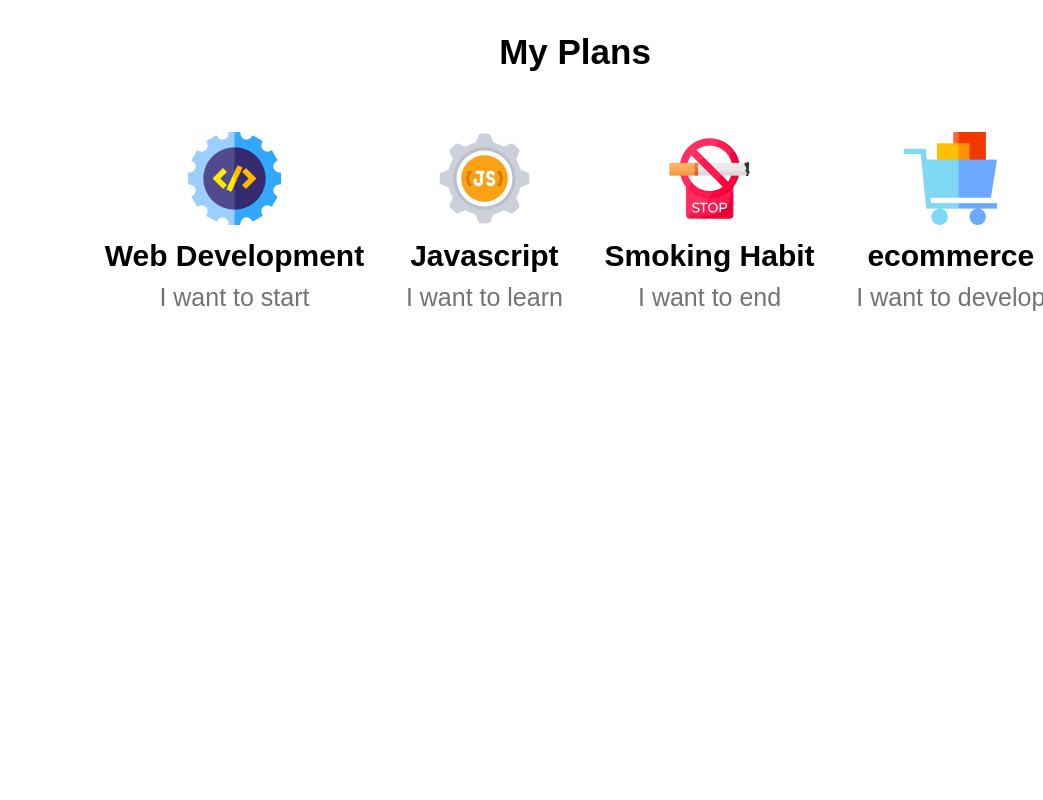
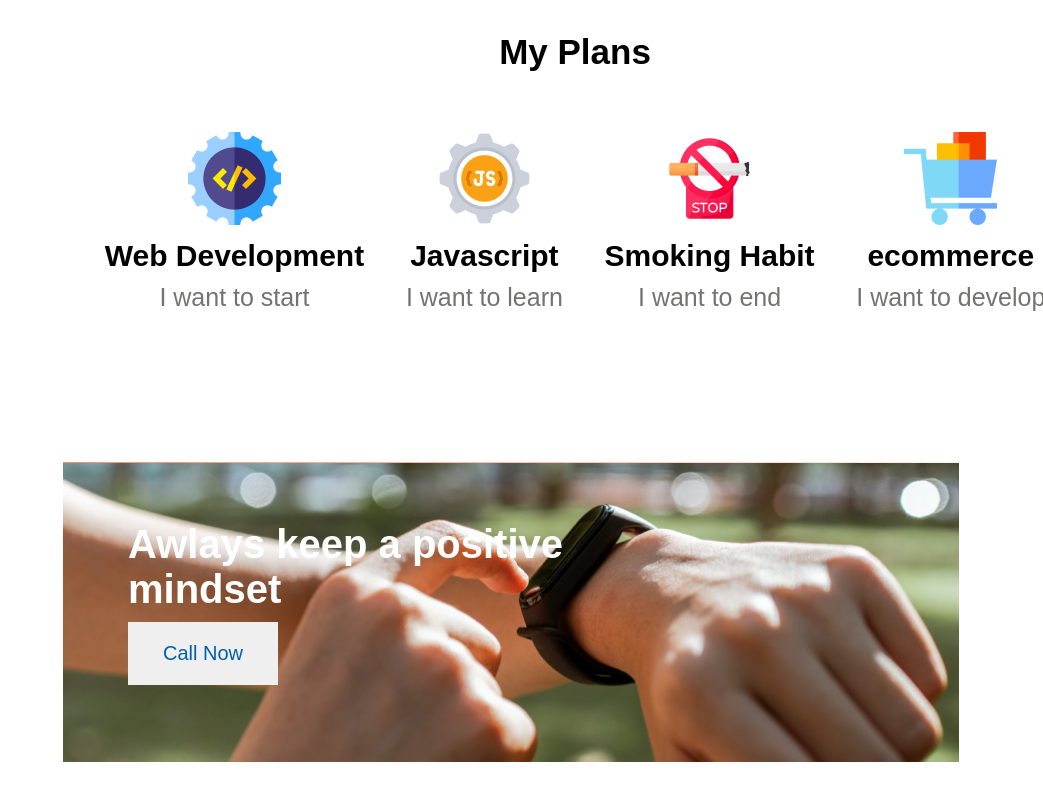
Before and after one commit to Sayedul3731/my-fourth-website, a plain HTML site: page index.html in a window 1280 px wide. Shown: the part 1646-2446 px from the top of the page, without its empty margins (237-1280 px from the left). Before the commit the page ends 2108 px from the top, so only its background shows below. Drawn offline with Linux system fonts and the light colour scheme.

Commit message:
added watch section design

```diff
--- a/index.html
+++ b/index.html
@@ -61,6 +61,11 @@
                     </div>
                 </div>
         </section>
+        <!-- watch section starts here  -->
+        <section class="watch-container">
+            <h2 class="watch-title">Awlays keep a positive mindset</h2>
+            <button class="btn-watch">Call Now</button>
+        </section>
     </main>
 </body>
 </html>
--- a/style.css
+++ b/style.css
@@ -101,3 +101,30 @@
     width: 93px;
     height: 93px;
 }
+/* watch styles here  */
+.watch-container{
+    width: 70%;
+    height: 300px;
+    background: url('images/watch.png'), url('images/gradient3.png');
+    background-repeat: no-repeat;
+    background-size: cover;
+    background-position:  center;
+    margin-left: 300px;
+    margin-bottom: 150px;
+}
+.watch-title{
+    width: 460px;
+    padding-top: 60px;
+    padding-left: 65px;
+    color: #fff;
+    font-size: 40px;
+    font-weight: 700px;
+}
+.btn-watch{
+    padding: 20px 35px;
+    margin-left: 65px;
+    font-size: 20px;
+    color: #005FAC;
+    border: 0px;
+    margin-top: 10px;
+}
```
